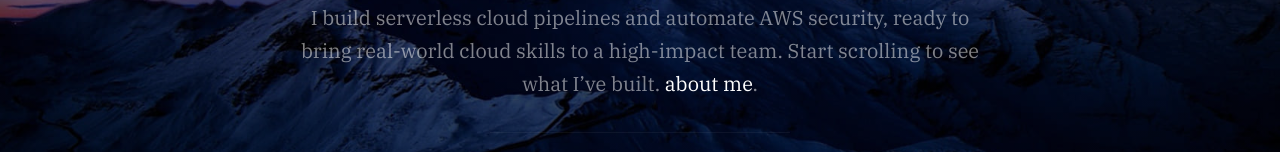
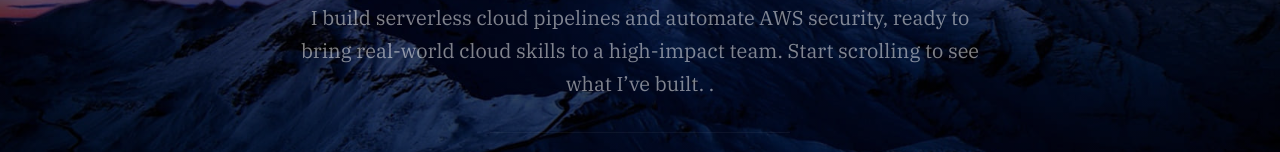
Before and after one commit to icanava/isiah-portfolio, a plain HTML site: page index.html in a window 1280 px wide. Shown: the part 377-529 px from the top of the page. Drawn offline with Linux system fonts and the light colour scheme.

Commit message:
Update index.html

```diff
--- a/index.html
+++ b/index.html
@@ -79,7 +79,7 @@
 
                   <h3>
                     I build serverless cloud pipelines and automate AWS security, ready to bring real-world cloud skills to a high-impact team.
-Start scrolling to see what I’ve built. <a class="smoothscroll" href="#about">about me</a>.
+Start scrolling to see what I’ve built. <a class="smoothscroll" href="#about"></a>.
                   </h3>
 
                   <div class="s-hero__content-social">
```
